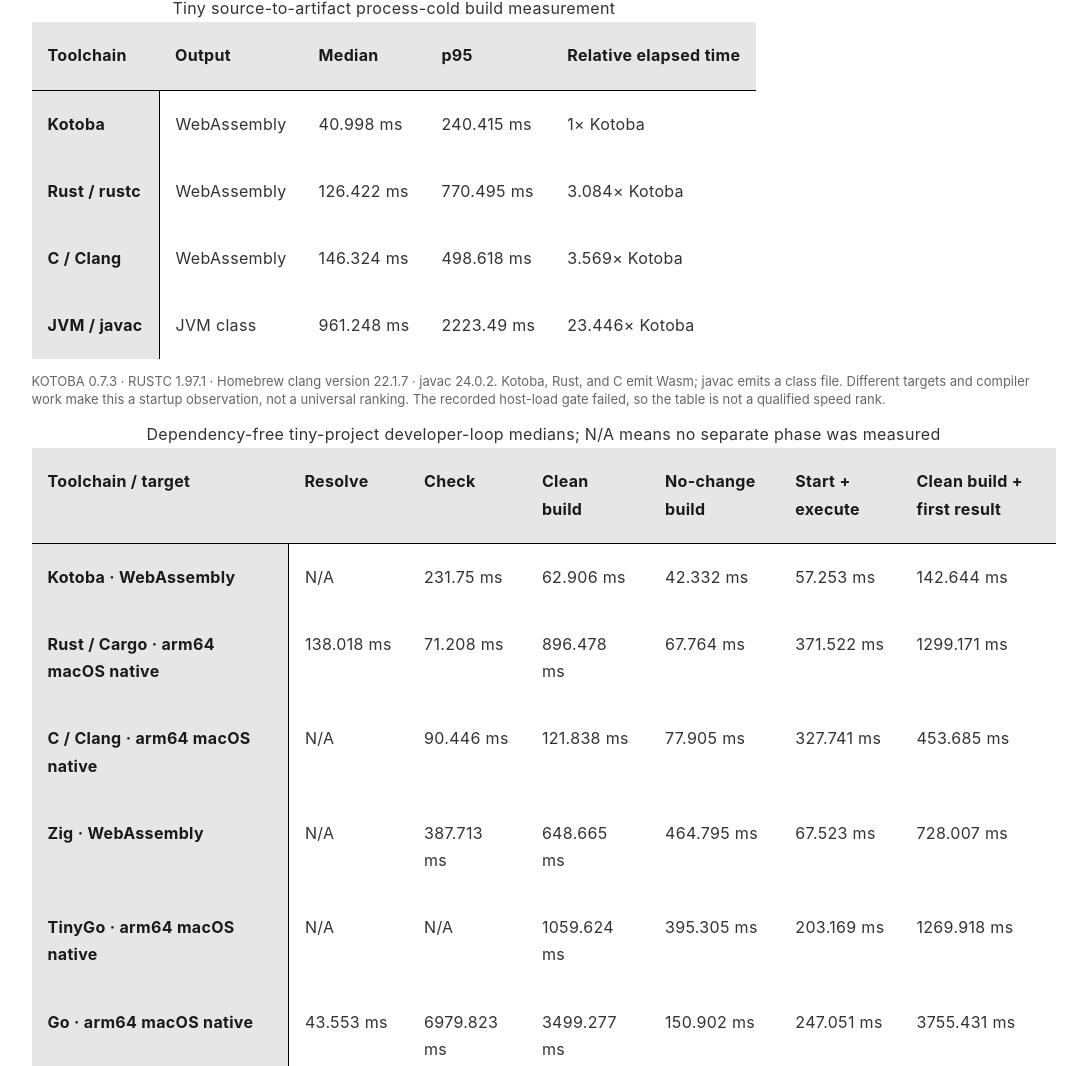
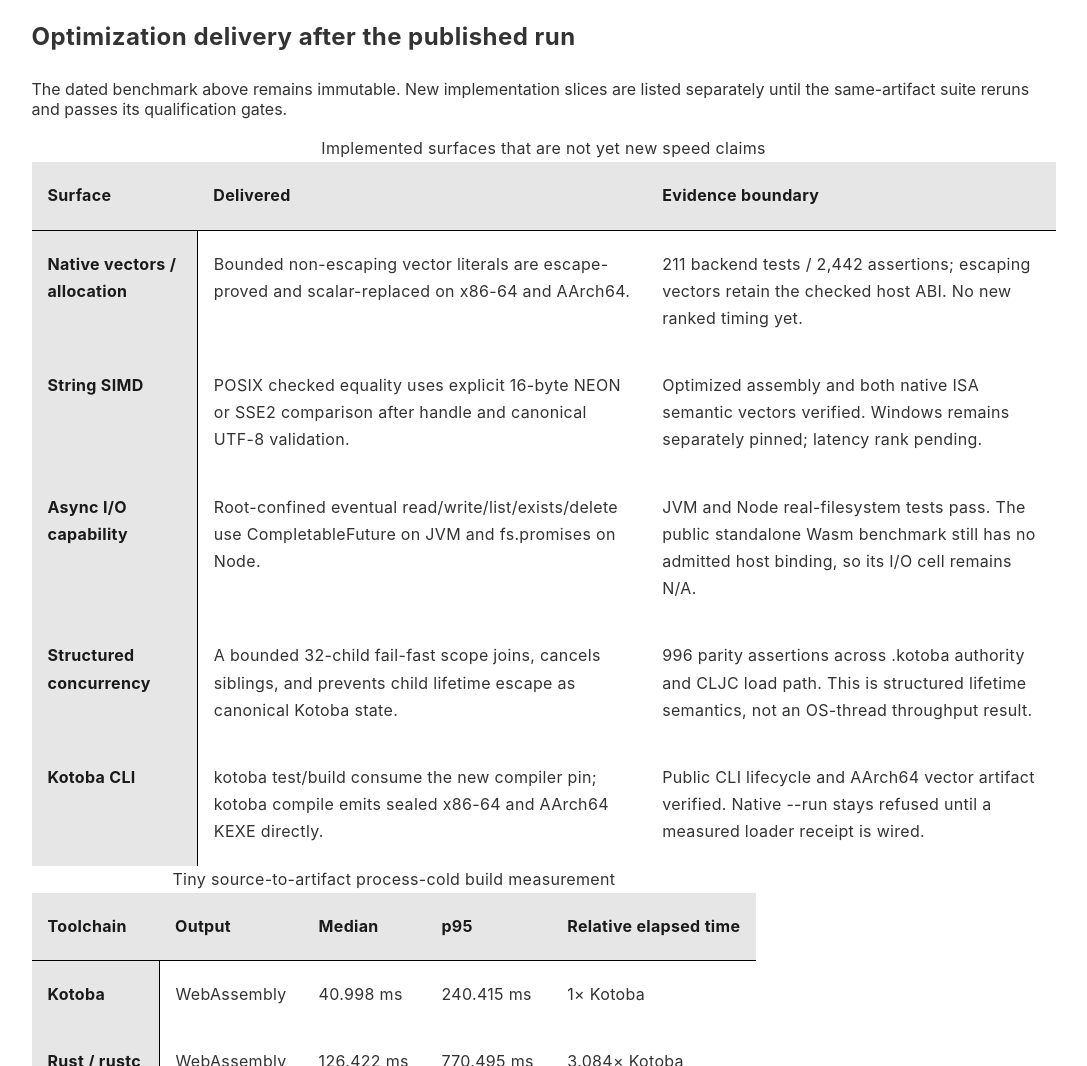
Before and after one commit to kotoba-lang/kotoba-lang, a website: page site/dist/index.html in a window 1280 px wide. Shown: the part 9674-10740 px from the top of the page, without its empty margins (89-1176 px from the left). Drawn offline with Linux system fonts and the light colour scheme.

Commit message:
Publish optimization delivery boundaries

```diff
--- a/site/assets/llms.txt
+++ b/site/assets/llms.txt
@@ -17,6 +17,7 @@ Compiler and CLI: https://github.com/kotoba-lang/kotoba
 - Reproducible Kotoba/Rust Wasm compile measurement: https://kotoba-lang.org/benchmarks/compile-wasm-latest.json
 - Bounded Amu/Rust/C/Zig/Go/Swift native comparison status: https://kotoba-lang.org/benchmarks/runtime-native-latest.json
 - String/collection/allocation/I/O/concurrency/real-app observations: https://kotoba-lang.org/benchmarks/domains-latest.json
+- 2026-08-30 implementation update: bounded native vector scalar replacement, POSIX NEON/SSE2 checked string equality, root-confined async filesystem capability, bounded structured concurrency, and public Kotoba CLI native KEXE compilation are implemented. These postdate the current domain benchmark and are not yet ranked speed evidence.
 
 ## Minimal verification
 
--- a/site/dist/index.html
+++ b/site/dist/index.html
@@ -3049,6 +3049,49 @@ kotoba selfhost check --json</code></pre>
                 <p class="kot-muted kot-caption">7 samples in both process-cold and amortized lanes · load1 13.87 → 12.38 · rank withheld</p>
               </div>
             </div>
+            <h3 class="dads-heading" data-size="24">Optimization delivery after the published run</h3>
+            <p>The dated benchmark above remains immutable. New implementation slices are listed separately until the same-artifact suite reruns and passes its qualification gates.</p>
+            <div class="kot-table-scroll">
+              <div class="dads-table">
+                <table class="dads-table__table">
+                  <caption>Implemented surfaces that are not yet new speed claims</caption>
+                  <thead>
+                    <tr>
+                      <th class="dads-table__col-header" scope="col">Surface</th>
+                      <th class="dads-table__col-header" scope="col">Delivered</th>
+                      <th class="dads-table__col-header" scope="col">Evidence boundary</th>
+                    </tr>
+                  </thead>
+                  <tbody>
+                    <tr>
+                      <th class="dads-table__row-header" scope="row">Native vectors / allocation</th>
+                      <td>Bounded non-escaping vector literals are escape-proved and scalar-replaced on x86-64 and AArch64.</td>
+                      <td>211 backend tests / 2,442 assertions; escaping vectors retain the checked host ABI. No new ranked timing yet.</td>
+                    </tr>
+                    <tr>
+                      <th class="dads-table__row-header" scope="row">String SIMD</th>
+                      <td>POSIX checked equality uses explicit 16-byte NEON or SSE2 comparison after handle and canonical UTF-8 validation.</td>
+                      <td>Optimized assembly and both native ISA semantic vectors verified. Windows remains separately pinned; latency rank pending.</td>
+                    </tr>
+                    <tr>
+                      <th class="dads-table__row-header" scope="row">Async I/O capability</th>
+                      <td>Root-confined eventual read/write/list/exists/delete use CompletableFuture on JVM and fs.promises on Node.</td>
+                      <td>JVM and Node real-filesystem tests pass. The public standalone Wasm benchmark still has no admitted host binding, so its I/O cell remains N/A.</td>
+                    </tr>
+                    <tr>
+                      <th class="dads-table__row-header" scope="row">Structured concurrency</th>
+                      <td>A bounded 32-child fail-fast scope joins, cancels siblings, and prevents child lifetime escape as canonical Kotoba state.</td>
+                      <td>996 parity assertions across .kotoba authority and CLJC load path. This is structured lifetime semantics, not an OS-thread throughput result.</td>
+                    </tr>
+                    <tr>
+                      <th class="dads-table__row-header" scope="row">Kotoba CLI</th>
+                      <td>kotoba test/build consume the new compiler pin; kotoba compile emits sealed x86-64 and AArch64 KEXE directly.</td>
+                      <td>Public CLI lifecycle and AArch64 vector artifact verified. Native --run stays refused until a measured loader receipt is wired.</td>
+                    </tr>
+                  </tbody>
+                </table>
+              </div>
+            </div>
             <div class="kot-table-scroll">
               <div class="dads-table">
                 <table class="dads-table__table">
```
Also changed, not shown: site/assets/llms-full.txt (+11 -0 lines), site/dist/llms-full.txt, site/dist/llms.txt, 1 other file.
